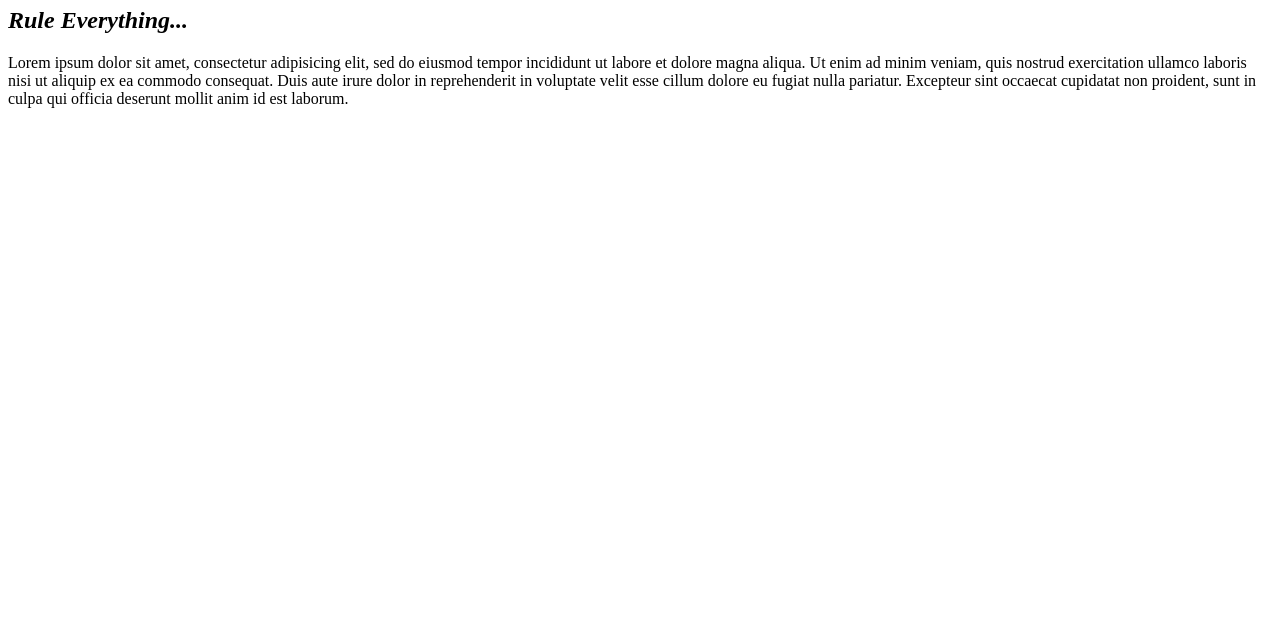
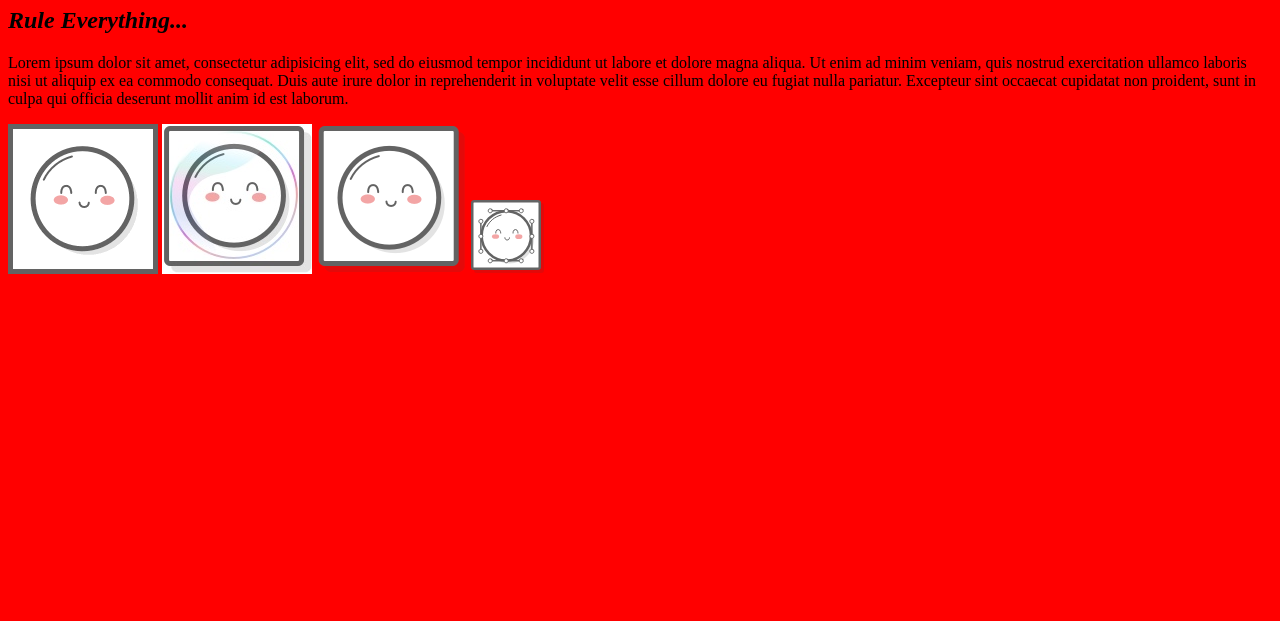
Before and after one commit to mnowowiejski/website1, a plain HTML site: page index.html in a window 1280 px wide. Shown: the part 179-800 px from the top of the page. Drawn offline with Linux system fonts and the light colour scheme.

Commit message:
add images

```diff
--- a/index.html
+++ b/index.html
@@ -5,7 +5,7 @@
       <meta name="description" content="Mark is taking over the world, start here to learn his step-by-step plan">
       <meta charset="utf-8" >
   </head>
-  <body>
+  <body style="background-color:red;">
     <header>
   <nav>
     <ul>
@@ -22,7 +22,10 @@
     <h1>My Plan is Simple</h1>
     <h2><em>Rule Everything...</em></h2>
     <p>Lorem ipsum dolor sit amet, consectetur adipisicing elit, sed do eiusmod tempor incididunt ut labore et dolore magna aliqua. Ut enim ad minim veniam, quis nostrud exercitation ullamco laboris nisi ut aliquip ex ea commodo consequat. Duis aute irure dolor in reprehenderit in voluptate velit esse cillum dolore eu fugiat nulla pariatur. Excepteur sint occaecat cupidatat non proident, sunt in culpa qui officia deserunt mollit anim id est laborum.</p>
-
+    <img src="assets/images/mochi.gif">
+    <img src="assets/images/mochi.jpg">
+    <img src="assets/images/mochi.png">
+    <img src="assets/images/mochi.svg">
   </body>
 
 
```
Also changed, not shown: assets/images/mochi.gif (added), assets/images/mochi.jpg (added), assets/images/mochi.png (added), assets/images/mochi.svg (added).
